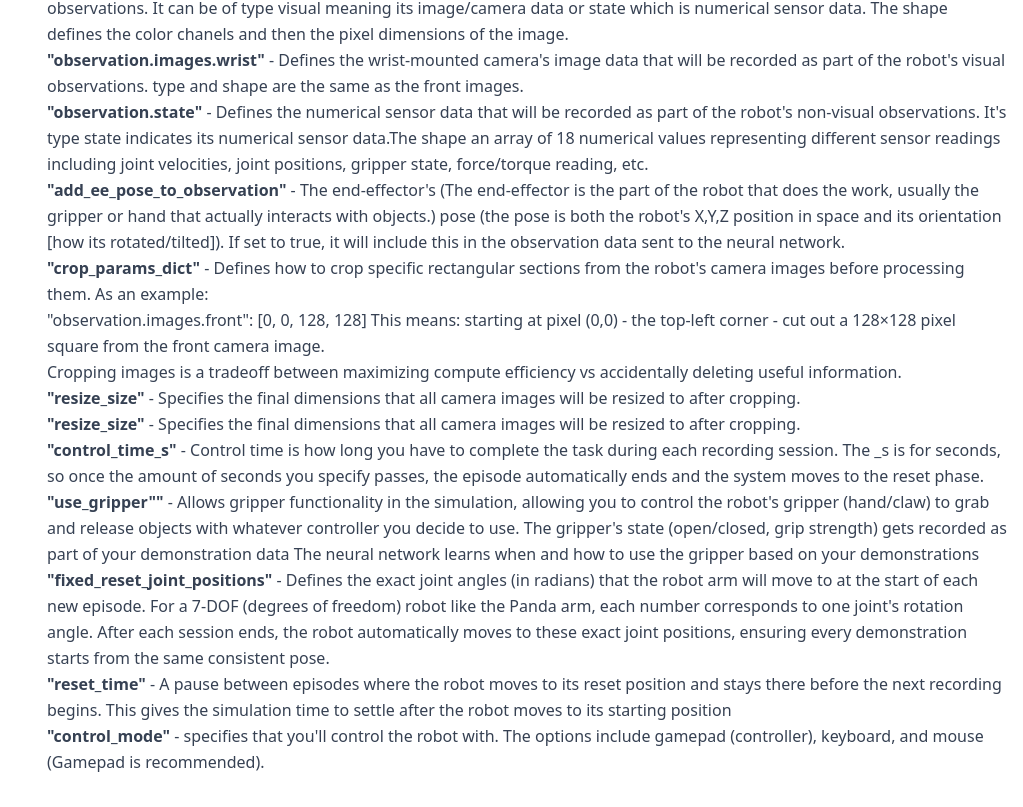
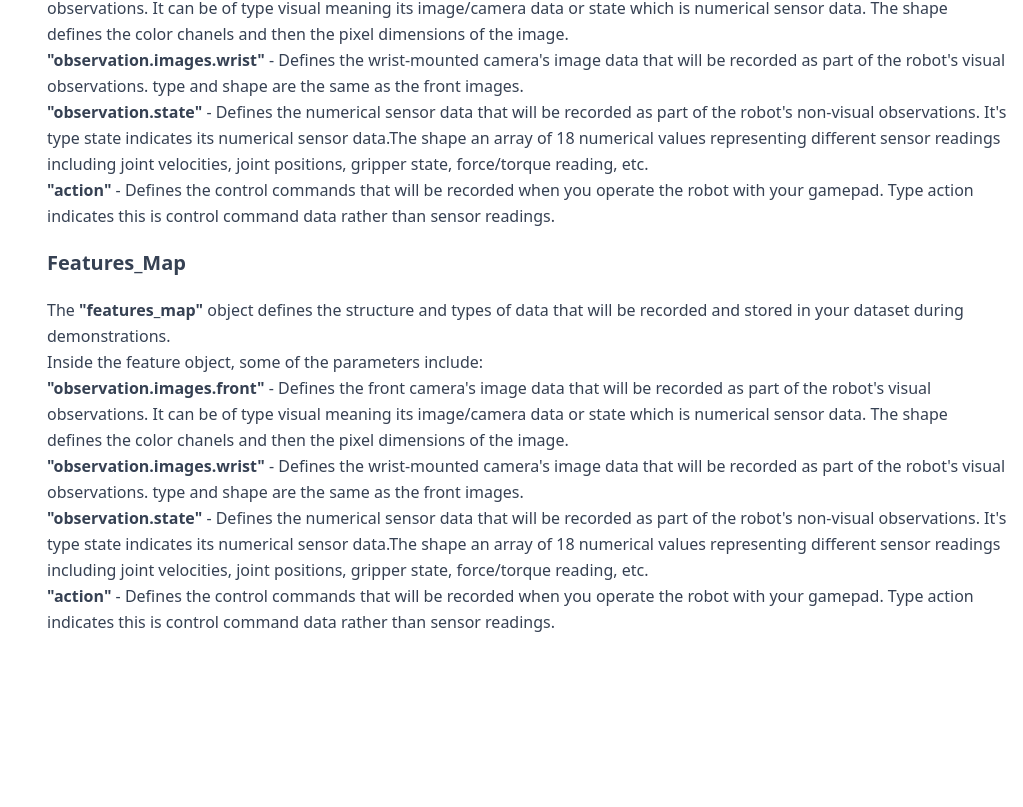
Before and after one commit to WilliamGiammona/learning-ai, a Next.js app: page /robotics in a window 1280 px wide. Shown: the part 7380-8187 px from the top of the page, without its empty margins (257-1280 px from the left). After the commit the page ends 8047 px from the top, so only its background shows below. Built offline with nearby package versions, Linux system fonts and the light colour scheme.

Commit message:
additional setup info

```diff
--- a/app/robotics/page.tsx
+++ b/app/robotics/page.tsx
@@ -729,76 +729,50 @@ const Robotics = () => {
                         gripper state, force/torque reading, etc.
                       </li>
                       <li>
-                        <strong>"add_ee_pose_to_observation"</strong> - The
-                        end-effector&apos;s (The end-effector is the part of the
-                        robot that does the work, usually the gripper or hand
-                        that actually interacts with objects.) pose (the pose is
-                        both the robot&apos;s X,Y,Z position in space and its
-                        orientation [how its rotated/tilted]). If set to true,
-                        it will include this in the observation data sent to the
-                        neural network.
+                        <strong>"action"</strong> - Defines the control commands
+                        that will be recorded when you operate the robot with
+                        your gamepad. Type action indicates this is control
+                        command data rather than sensor readings.
+                      </li>
+                    </ul>
+                  </li>
+
+                  <h3 className="text-xl font-bold my-5">Features_Map</h3>
+                  <li>
+                    The <strong>"features_map" </strong> object defines the
+                    structure and types of data that will be recorded and stored
+                    in your dataset during demonstrations.
+                    <br />
+                    Inside the feature object, some of the parameters include:
+                    <ul>
+                      <li>
+                        <strong>"observation.images.front"</strong> - Defines
+                        the front camera's image data that will be recorded as
+                        part of the robot's visual observations. It can be of
+                        type visual meaning its image/camera data or state which
+                        is numerical sensor data. The shape defines the color
+                        chanels and then the pixel dimensions of the image.
                       </li>
                       <li>
-                        <strong>"crop_params_dict"</strong> - Defines how to
-                        crop specific rectangular sections from the robot's
-                        camera images before processing them. As an example:
-                        <br />
-                        "observation.images.front": [0, 0, 128, 128] This means:
-                        starting at pixel (0,0) - the top-left corner - cut out
-                        a 128×128 pixel square from the front camera image.
-                        <br />
-                        Cropping images is a tradeoff between maximizing compute
-                        efficiency vs accidentally deleting useful information.
+                        <strong>"observation.images.wrist"</strong> - Defines
+                        the wrist-mounted camera's image data that will be
+                        recorded as part of the robot's visual observations.
+                        type and shape are the same as the front images.
                       </li>
                       <li>
-                        <strong>"resize_size"</strong> - Specifies the final
-                        dimensions that all camera images will be resized to
-                        after cropping.
+                        <strong>"observation.state"</strong> - Defines the
+                        numerical sensor data that will be recorded as part of
+                        the robot's non-visual observations. It's type state
+                        indicates its numerical sensor data.The shape an array
+                        of 18 numerical values representing different sensor
+                        readings including joint velocities, joint positions,
+                        gripper state, force/torque reading, etc.
                       </li>
                       <li>
-                        <strong>"resize_size"</strong> - Specifies the final
-                        dimensions that all camera images will be resized to
-                        after cropping.
-                      </li>
-                      <li>
-                        <strong>"control_time_s"</strong> - Control time is how
-                        long you have to complete the task during each recording
-                        session. The _s is for seconds, so once the amount of
-                        seconds you specify passes, the episode automatically
-                        ends and the system moves to the reset phase.
-                      </li>
-                      <li>
-                        <strong>"use_gripper""</strong> - Allows gripper
-                        functionality in the simulation, allowing you to control
-                        the robot's gripper (hand/claw) to grab and release
-                        objects with whatever controller you decide to use. The
-                        gripper's state (open/closed, grip strength) gets
-                        recorded as part of your demonstration data The neural
-                        network learns when and how to use the gripper based on
-                        your demonstrations
-                      </li>
-                      <li>
-                        <strong>"fixed_reset_joint_positions"</strong> - Defines
-                        the exact joint angles (in radians) that the robot arm
-                        will move to at the start of each new episode. For a
-                        7-DOF (degrees of freedom) robot like the Panda arm,
-                        each number corresponds to one joint's rotation angle.
-                        After each session ends, the robot automatically moves
-                        to these exact joint positions, ensuring every
-                        demonstration starts from the same consistent pose.
-                      </li>
-                      <li>
-                        <strong>"reset_time"</strong> - A pause between episodes
-                        where the robot moves to its reset position and stays
-                        there before the next recording begins. This gives the
-                        simulation time to settle after the robot moves to its
-                        starting position
-                      </li>
-                      <li>
-                        <strong>"control_mode"</strong> - specifies that you'll
-                        control the robot with. The options include gamepad
-                        (controller), keyboard, and mouse (Gamepad is
-                        recommended).
+                        <strong>"action"</strong> - Defines the control commands
+                        that will be recorded when you operate the robot with
+                        your gamepad. Type action indicates this is control
+                        command data rather than sensor readings.
                       </li>
                     </ul>
                   </li>
```
